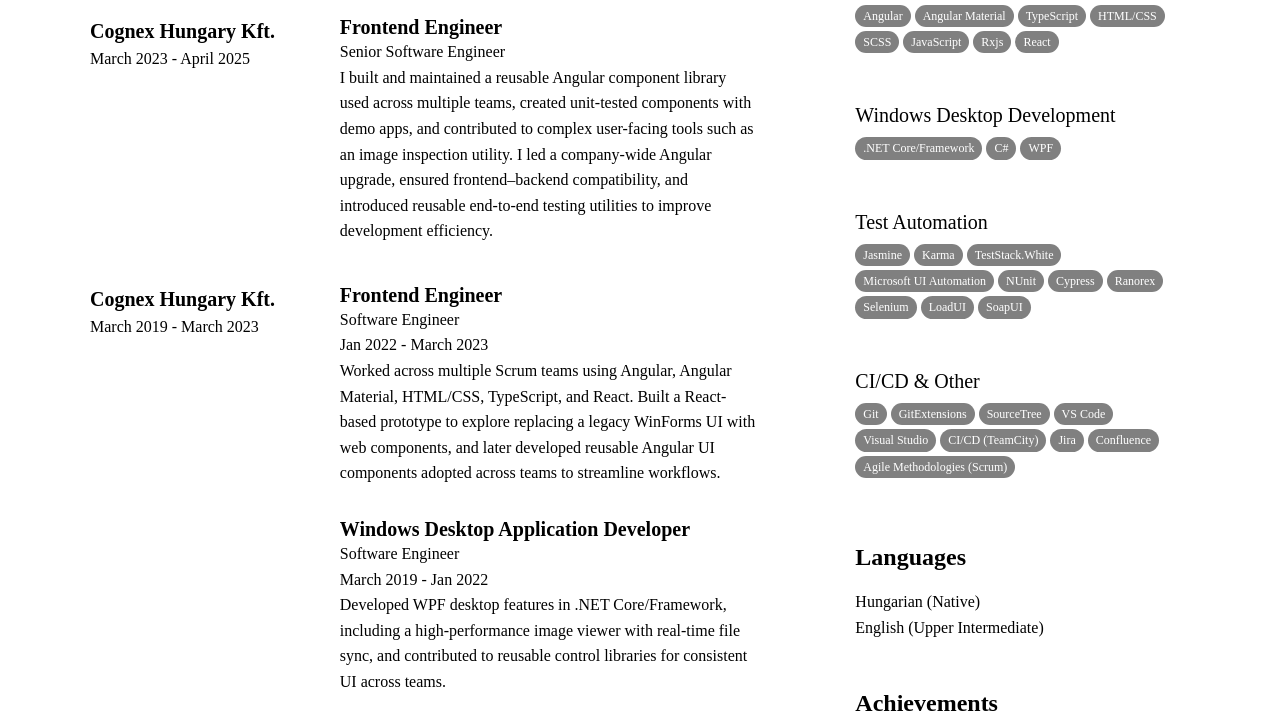
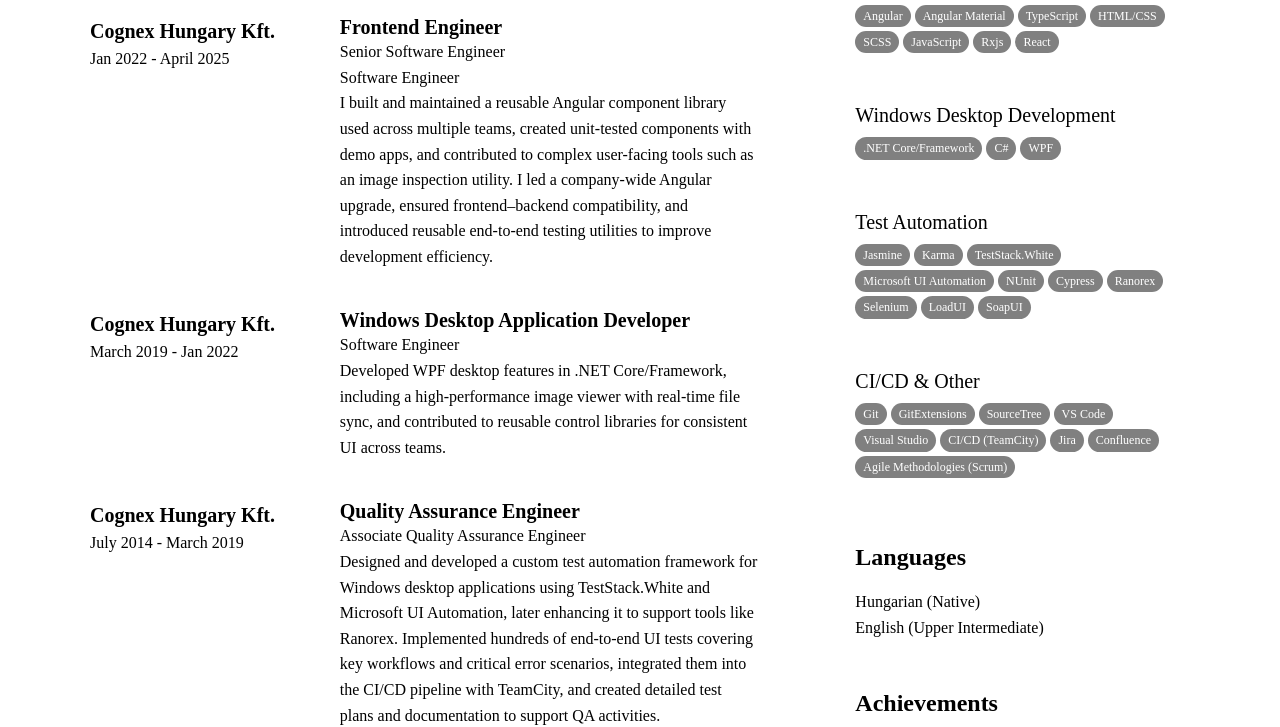
Before and after one commit to PeterKocsis/personal-page, a website: page index.html in a window 1280 px wide. Shown: the part 689-1416 px from the top of the page. Drawn offline with nearby package versions, Linux system fonts and the light colour scheme; files that its build step writes are made by us from their sources.

Commit message:
Update work history section to group experiences for the same role into one section

```diff
--- a/index.html
+++ b/index.html
@@ -64,7 +64,7 @@
                     <div class="work-history-item">
                         <hgroup class="position">
                             <h4>Cognex Hungary Kft.</h4>
-                            <p>March 2023 - April 2025</p>
+                            <p>Jan 2022 - April 2025</p>
                         </hgroup>
                         <div class="position-details">
                             <div class="roles">
@@ -72,6 +72,7 @@
                                     <header class="role-header">
                                         <h4>Frontend Engineer</h4>
                                         <p>Senior Software Engineer</p>
+                                        <p>Software Engineer</p>
                                     </header>
                                     <p>I built and maintained a reusable Angular component library used across multiple
                                         teams,
@@ -97,32 +98,14 @@
                     <div class="work-history-item">
                         <div class="position">
                             <h4>Cognex Hungary Kft.</h4>
-                            <p>March 2019 - March 2023</p>
+                            <p>March 2019 - Jan 2022</p>
                         </div>
                         <div class="position-details">
                             <div class="roles">
                                 <div class="role">
                                     <header class="role-header">
-                                        <h4>Frontend Engineer</h4>
-                                        <p>Software Engineer</p>
-                                        <p>Jan 2022 - March 2023</p>
-                                    </header>
-                                    <p>Worked across multiple Scrum teams using Angular, Angular Material, HTML/CSS,
-                                        TypeScript,
-                                        and
-                                        React. Built a React-based prototype to explore replacing a legacy WinForms UI
-                                        with
-                                        web
-                                        components, and later developed reusable Angular UI components adopted across
-                                        teams
-                                        to
-                                        streamline workflows.</p>
-                                </div>
-                                <div class="role">
-                                    <header class="role-header">
                                         <h4>Windows Desktop Application Developer</h4>
                                         <p>Software Engineer</p>
-                                        <p>March 2019 - Jan 2022</p>
                                     </header>
                                     <p>Developed WPF desktop features in .NET Core/Framework, including a
                                         high-performance
@@ -143,15 +126,16 @@
                         <div class="work-history-item">
                             <div class="position">
                                 <h4>Cognex Hungary Kft.</h4>
-                                <p>March 2016 - March 2019</p>
+                                <p>July 2014 - March 2019</p>
                             </div>
                             <div class="position-details">
                                 <div class="roles">
 
                                     <div class="role">
-                                        <header class="role-header">
+                                        <hgroup class="role-header">
                                             <h4>Quality Assurance Engineer</h4>
-                                        </header>
+                                            <p>Associate Quality Assurance Engineer</p>
+                                        </hgroup>
                                         <p>Designed and developed a custom test automation framework for Windows desktop
                                             applications
                                             using TestStack.White and Microsoft UI Automation, later enhancing it to
@@ -171,7 +155,7 @@
                         </div>
                     </a>
 
-                    <a class="role-card"
+                    <!-- <a class="role-card"
                         href="https://www.cognex.com/en-gb/products/machine-vision/vision-software/cognex-designer-software">
                         <div class="work-history-item">
                             <div class="position">
@@ -194,7 +178,7 @@
                                 </div>
                             </div>
                         </div>
-                    </a>
+                    </a> -->
 
                     <a class="role-card" href="https://www.3dhistech.com/software/slidemanager">
                         <div class="work-history-item">
```
